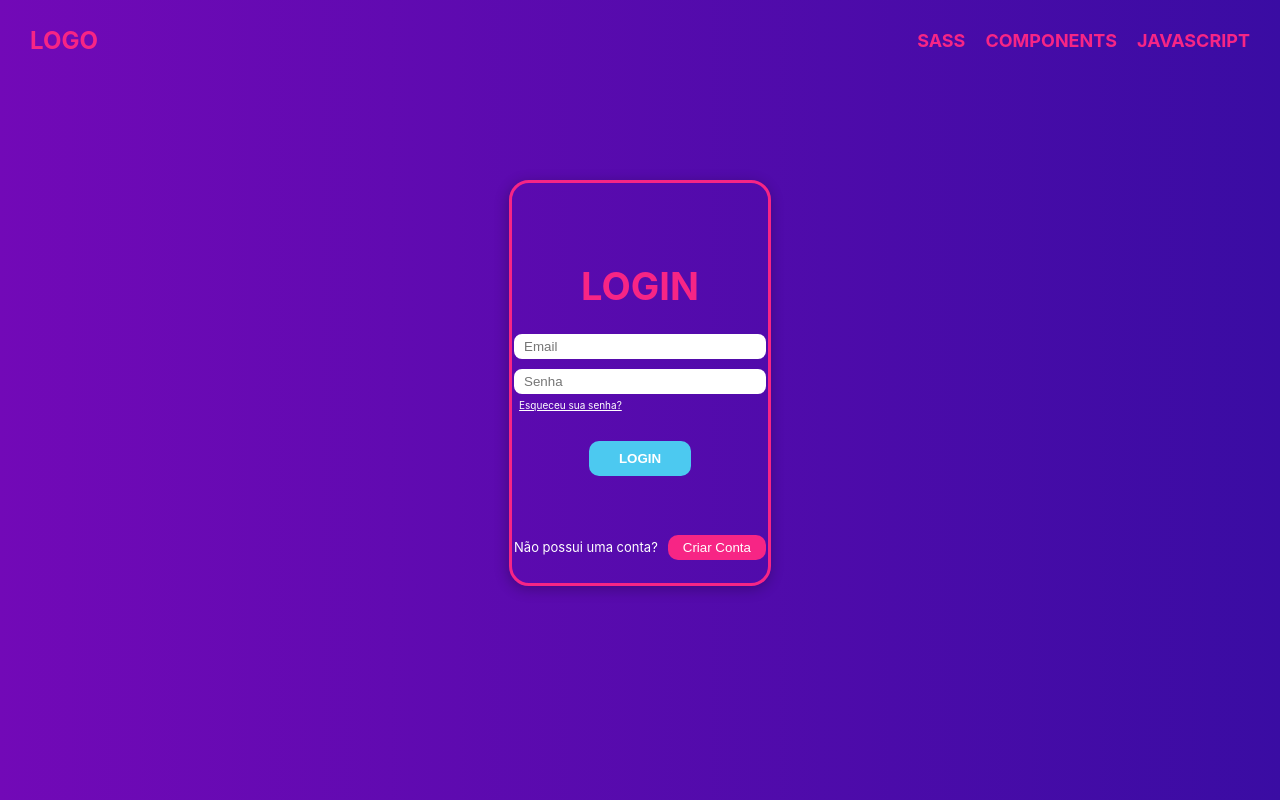
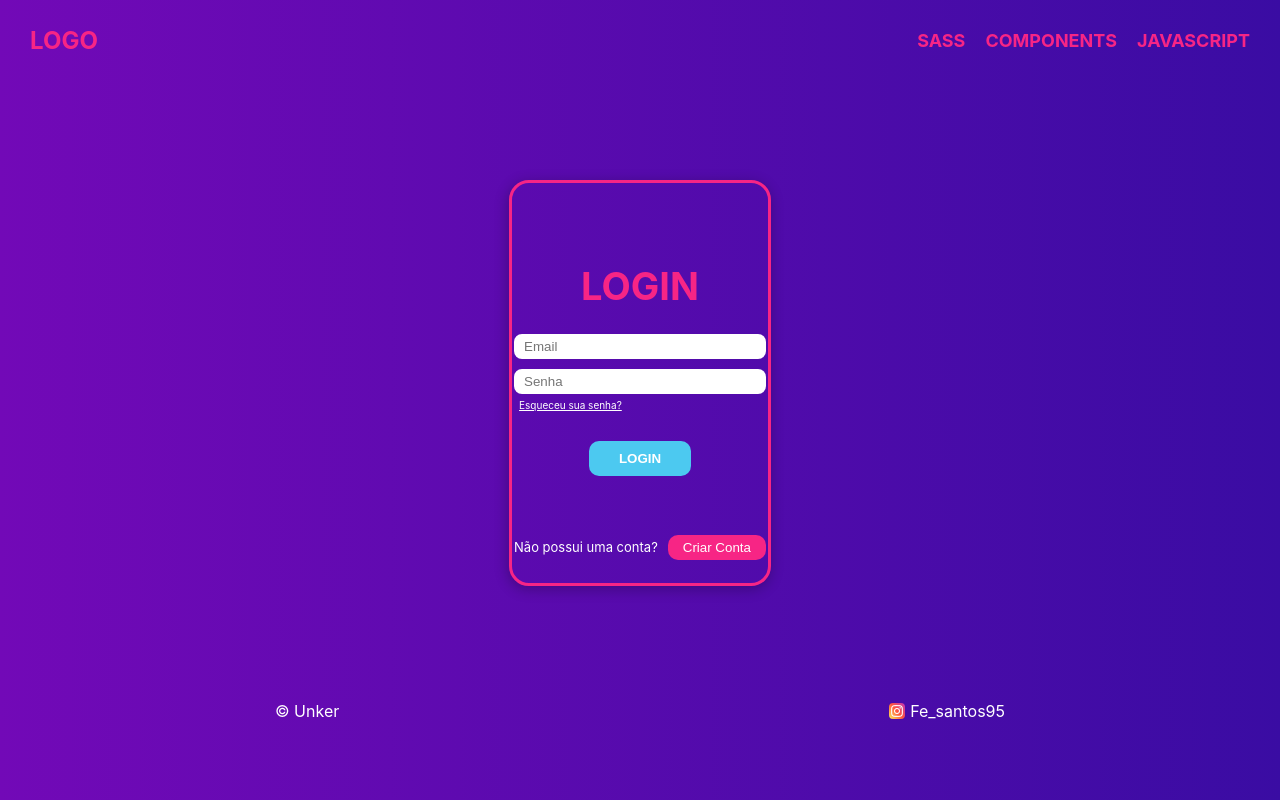
Before and after one commit to Fesantos12/Tela-Login-ReactJS, a React (Create React App) app in the folder tela-login/: page / in a window 1280 px wide. Built offline with nearby package versions, Linux system fonts and the light colour scheme.

Commit message:
Footer terminado

```diff
--- a/tela-login/src/App.jsx
+++ b/tela-login/src/App.jsx
@@ -1,4 +1,5 @@
 import './App.css'
+import Footer from './components/Footer';
 import Header from './components/Header';
 import Login from './components/Login';
 
@@ -7,6 +8,7 @@ function App() {
     <div className="App">
       <Header/>
       <Login/>
+      <Footer/>
     </div>
   );
 }
--- /dev/null
+++ b/tela-login/src/components/Footer.css
@@ -0,0 +1,23 @@
+.Container {
+    width: 100%;
+    height: 50px;
+    margin-top: 100px;
+    display: flex;
+    flex-direction: row;
+    align-items: center;
+    justify-content: space-around;
+}
+
+.Container a {
+    color: white;
+    text-decoration: none;
+}
+
+.Insta {
+    display: flex;
+    align-items: center;
+}
+
+.Insta a {
+    margin-left: 5px;
+}
--- /dev/null
+++ b/tela-login/src/components/Footer.jsx
@@ -0,0 +1,18 @@
+import React from 'react'
+
+import './Footer.css'
+import Logo from './instagram.png'
+
+const Footer = () => {
+    return (
+        <div className="Container">
+            <a href="#"> &copy; Unker </a>
+            <div className="Insta">
+                <img src={Logo} alt="Logo do Instagram" />
+                <a href="#">Fe_santos95</a>
+            </div>
+        </div>
+    )
+}
+
+export default Footer;
```
Also changed, not shown: tela-login/src/components/instagram.png (added).
